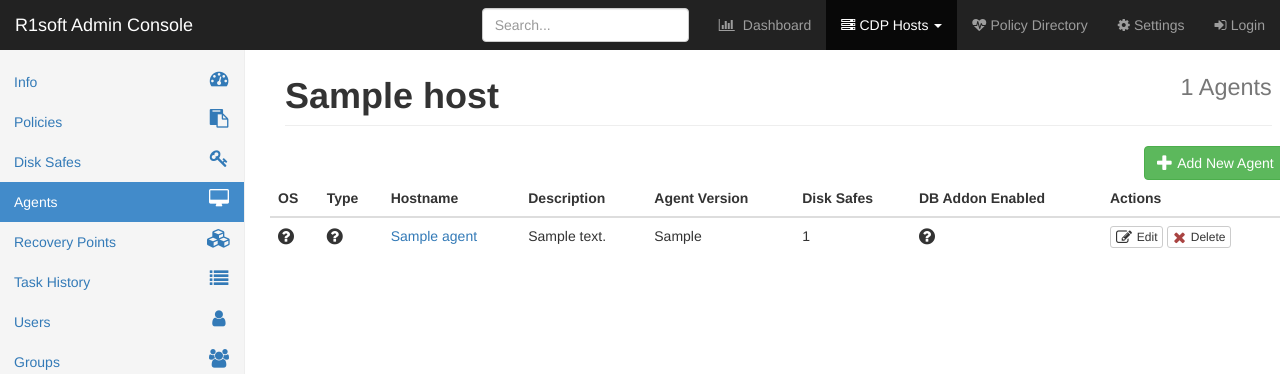
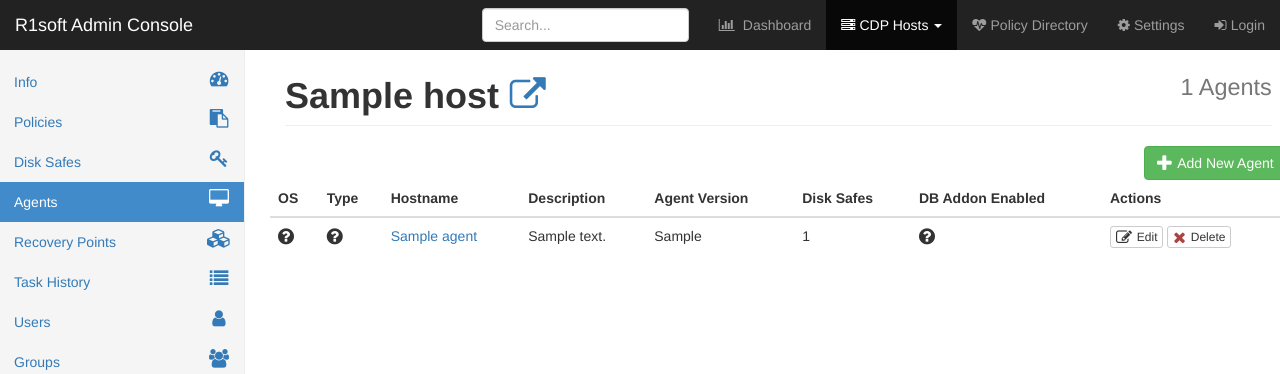
Before and after one commit to nexcess/r1soft-admin-console, a Flask app: template rac/templates/host/agents.html in a window 1280 px wide. Shown: the top 374 px of the page. Run offline with Flask 2, Linux system fonts and the light colour scheme; tables that the repository leaves empty hold one stand-in row (values such as "Sample post"); the template is opened without the code that fills it: values that come from a table or form of the project are taken from there, most other values are stand-ins (such as "Sample title", 1, 10 or a date in 2020); parts of the project's set-up code (start-up, migrations or seed data) failed here and were passed over; some libraries are stand-ins or nearby versions.

Commit message:
add link to the real r1soft control panel on host sub pages

```diff
--- a/rac/templates/host/base.html
+++ b/rac/templates/host/base.html
@@ -71,7 +71,7 @@
         </div>
         <div class="col-sm-9 col-sm-offset-3 col-md-10 col-md-offset-2 main">
             <h1 class="page-header">
-                <strong>{{ host.hostname }}</strong>
+                <strong>{{ host.hostname }}<a href="{{ host.external_url }}"><i class="fa fa-external-link icon-space-left"></i></a></strong>
                 <small class="pull-right">
                 {% block host_sub_header %}User: {{ host.username }}{% endblock %}
                 </small>
```
